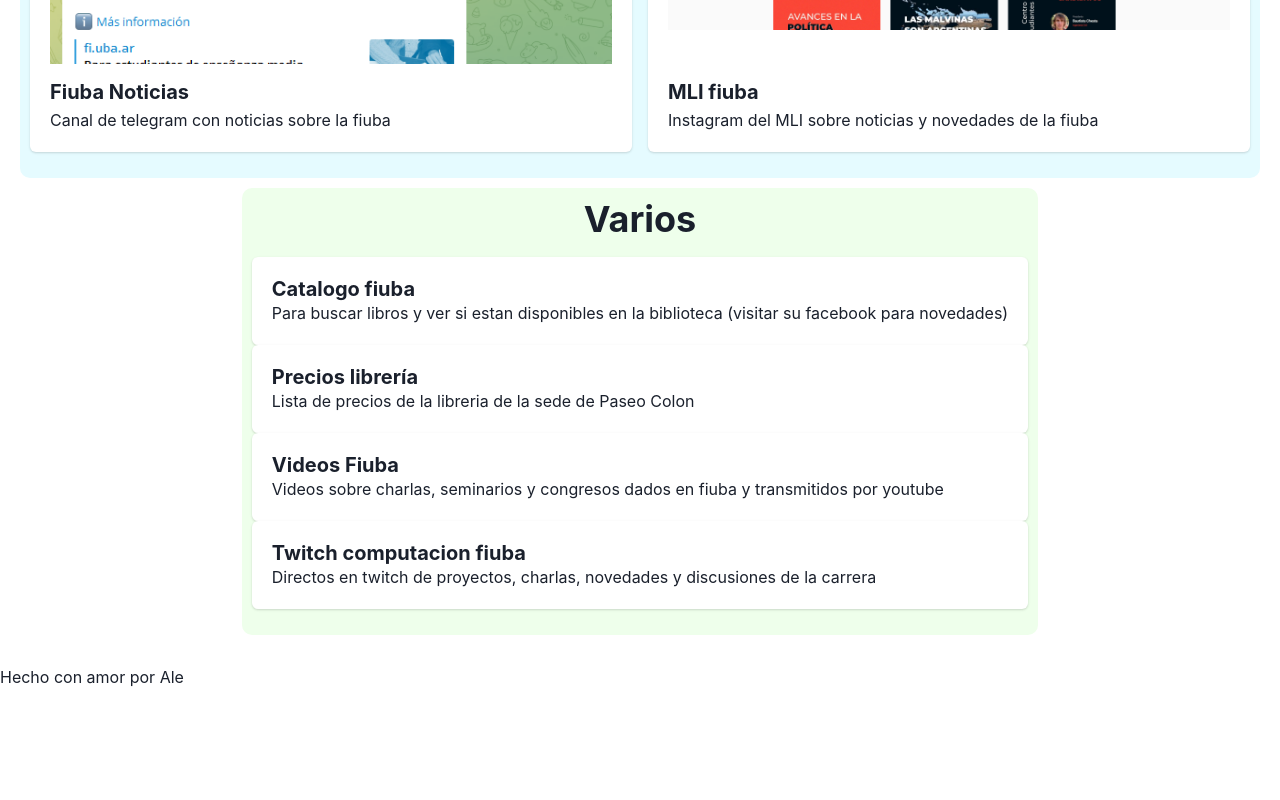
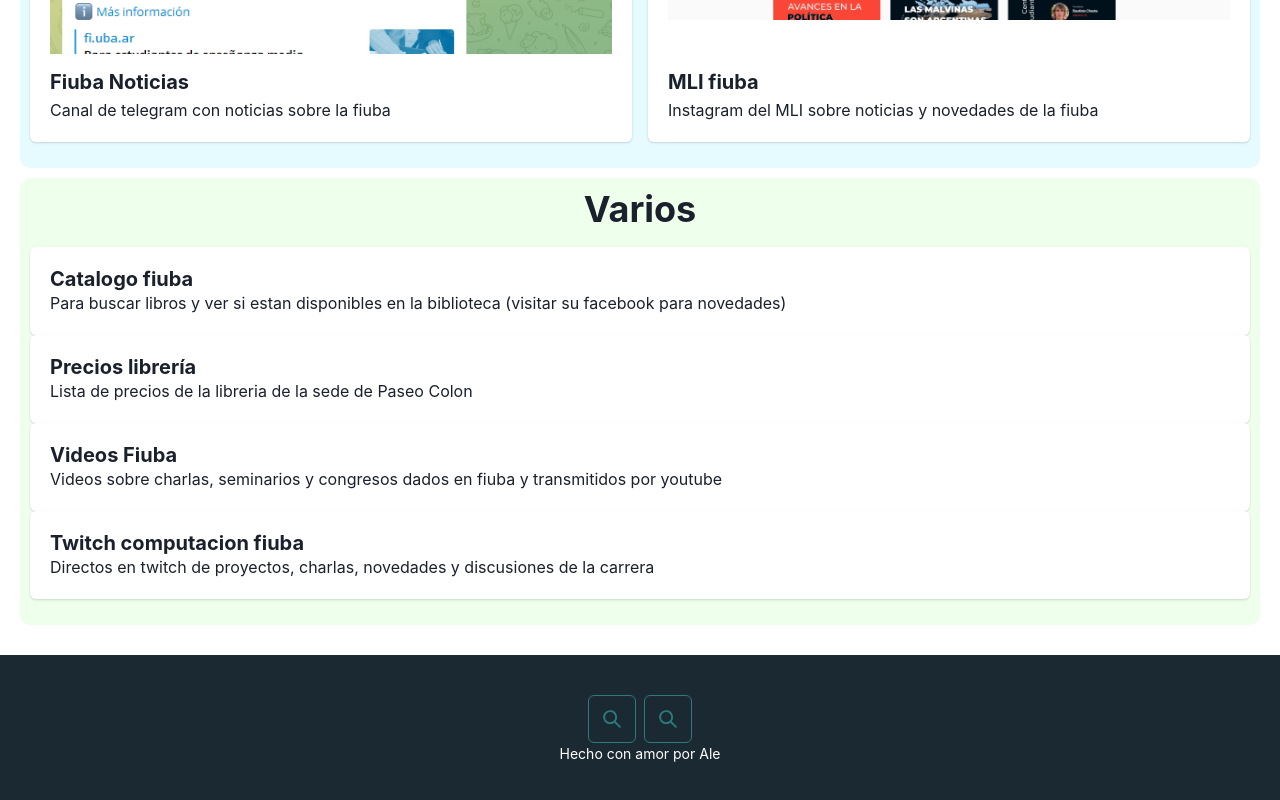
Before and after one commit to AlePaff/sabelo-fiuba, a React (Create React App) app in the folder sabelo-fiuba/: page / in a window 1280 px wide. Shown: the part 4333-5133 px from the top of the page. Before the commit the page ends 5022 px from the top, so only its background shows below. Built offline with nearby package versions, Linux system fonts and the light colour scheme.

Commit message:
base para el footer

```diff
--- a/sabelo-fiuba/src/components/Footer.js
+++ b/sabelo-fiuba/src/components/Footer.js
@@ -1,13 +1,59 @@
 // 3 iconos
 // fecha de ultima actualización
+import { Box, IconButton, Text, Tooltip, Flex } from '@chakra-ui/react'
+import { WarningTwoIcon, SearchIcon } from '@chakra-ui/icons'
 
-import { Text } from '@chakra-ui/react'
 
 function Footer(props) {
-    return(
-        <Text>
-            {props.children}
-        </Text>
+    return (
+        <Box
+            backgroundColor="#1b2932"
+            color={"white"}
+            padding={10}
+            textAlign="center"
+            fontSize={"sm"}
+        >
+
+            <Flex gap='2' justifyContent='center'>
+
+
+                {/* icono con tooltip y link a google.com */}
+                <Tooltip label="Buscar en Google" fontSize='md' >
+                    <IconButton
+                        // w={6} h={6} color="red.500"
+                        aria-label="Buscar en Google"
+                        icon={<SearchIcon />}
+                        size="lg"
+                        colorScheme="teal"
+                        variant="outline"
+                        onClick={() => window.open('https://www.google.com', '_blank')}
+                    />
+                </Tooltip>
+
+                <Tooltip label="Buscar en Google" fontSize='md' >
+                    <IconButton
+                        // w={6} h={6} color="red.500"
+                        aria-label="Buscar en Google"
+                        icon={<SearchIcon />}
+                        size="lg"
+                        colorScheme="teal"
+                        variant="outline"
+                        onClick={() => window.open('https://www.google.com', '_blank')}
+                    />
+                </Tooltip>
+
+
+            </Flex>
+
+
+
+            <Text>
+                {props.children}
+            </Text>
+
+        </Box>
+
+
     )
 }
 
--- a/sabelo-fiuba/src/styles.css
+++ b/sabelo-fiuba/src/styles.css
@@ -2,10 +2,13 @@
 #todas {
 	margin-bottom: 30px;
 	margin-top: 40px;
-	display: inline-flex;
+
+	/* permite que al alejar quede centrado todo el contenido */
+	/* display: inline-flex;
 	flex-direction: column;
-	align-items: center;
 	width: 100%;
+	align-items: center; */
+
 }
 
 .section {
```
